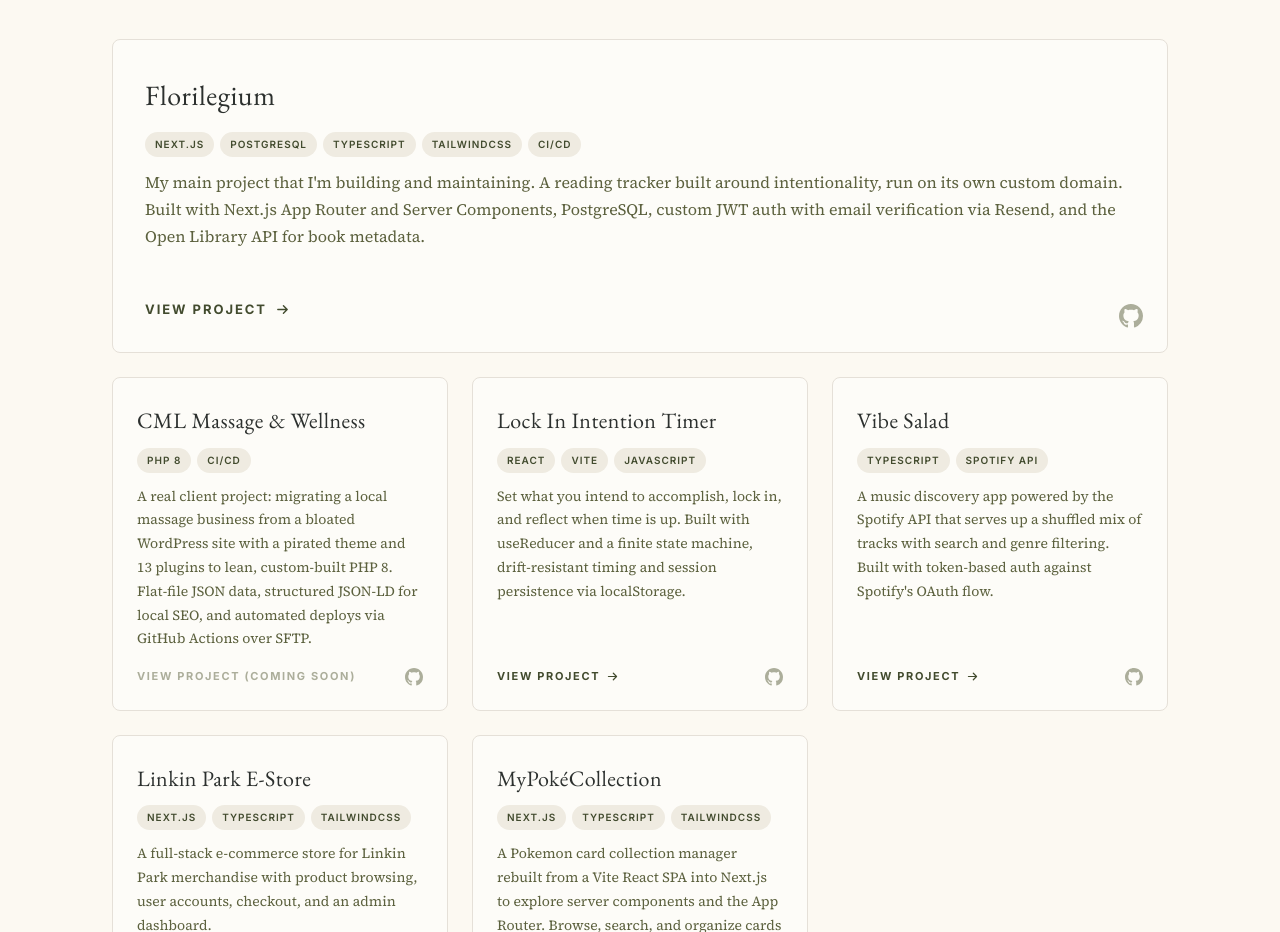
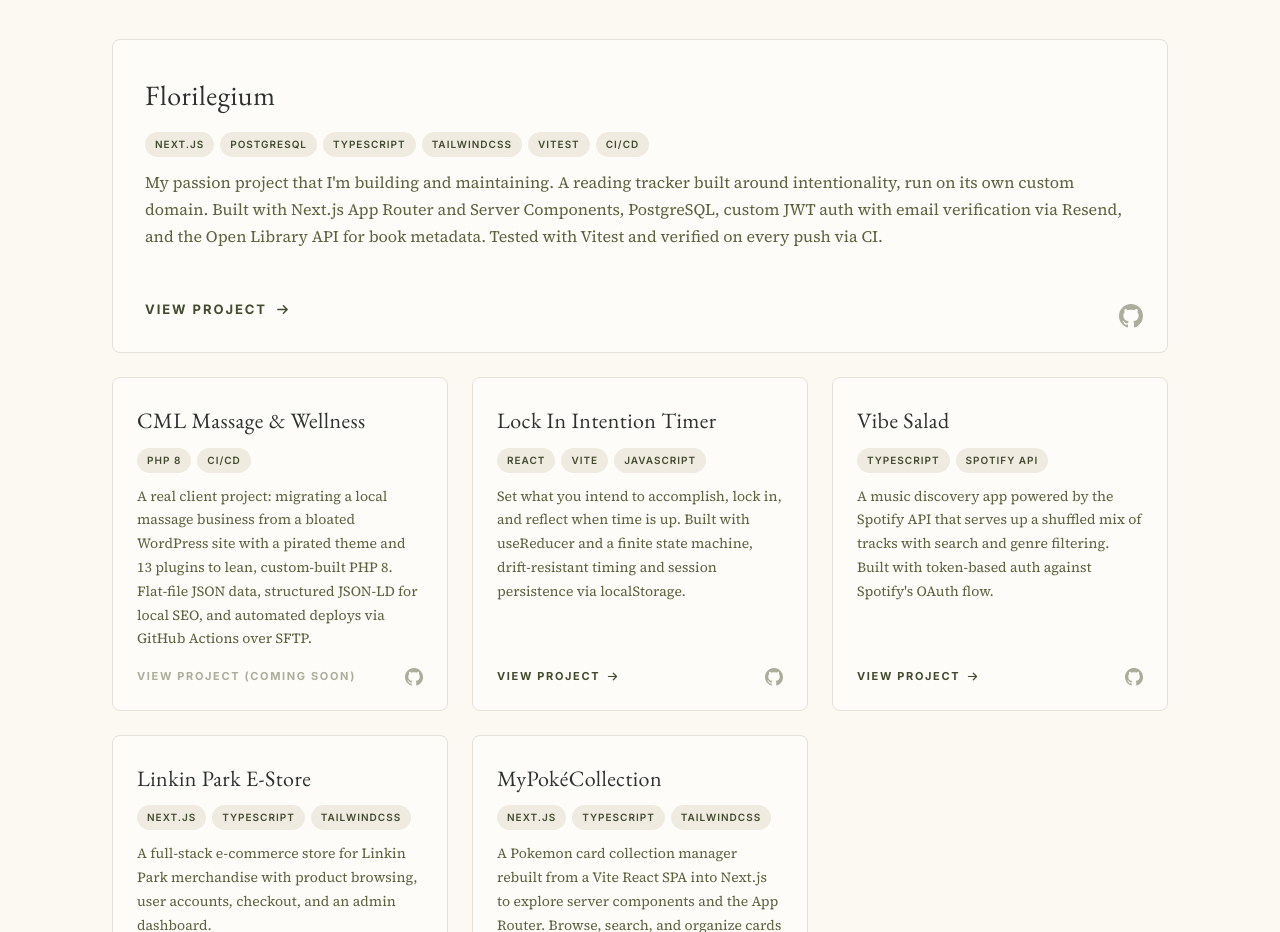
Before and after one commit to stevenlomon/digital-portfolio-steven, a React (Vite) app: page / in a window 1280 px wide. Shown: the part 1880-2812 px from the top of the page. Built offline with nearby package versions, Linux system fonts and the light colour scheme.

Commit message:
Florilegium updated with info about testing

```diff
--- a/src/components/Portfolio.tsx
+++ b/src/components/Portfolio.tsx
@@ -2,8 +2,8 @@
   {
     title: 'Florilegium',
     description:
-      "My main project that I'm building and maintaining. A reading tracker built around intentionality, run on its own custom domain. Built with Next.js App Router and Server Components, PostgreSQL, custom JWT auth with email verification via Resend, and the Open Library API for book metadata.",
-    tags: ['Next.js', 'PostgreSQL', 'TypeScript', 'TailwindCSS', 'CI/CD'],
+      "My passion project that I'm building and maintaining. A reading tracker built around intentionality, run on its own custom domain. Built with Next.js App Router and Server Components, PostgreSQL, custom JWT auth with email verification via Resend, and the Open Library API for book metadata. Tested with Vitest and verified on every push via CI.",
+    tags: ['Next.js', 'PostgreSQL', 'TypeScript', 'TailwindCSS', 'Vitest', 'CI/CD'],
     featured: true,
     available: true,
     live: 'https://florilegium.page',
```
